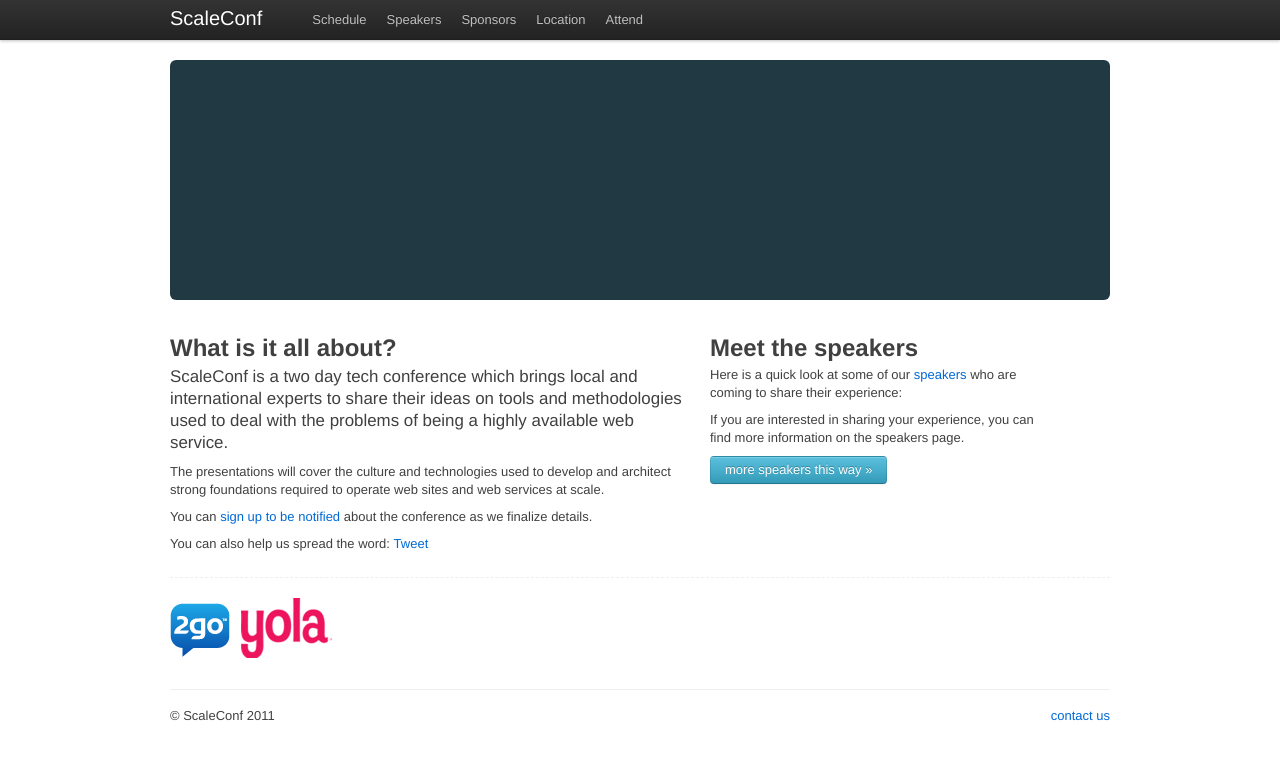
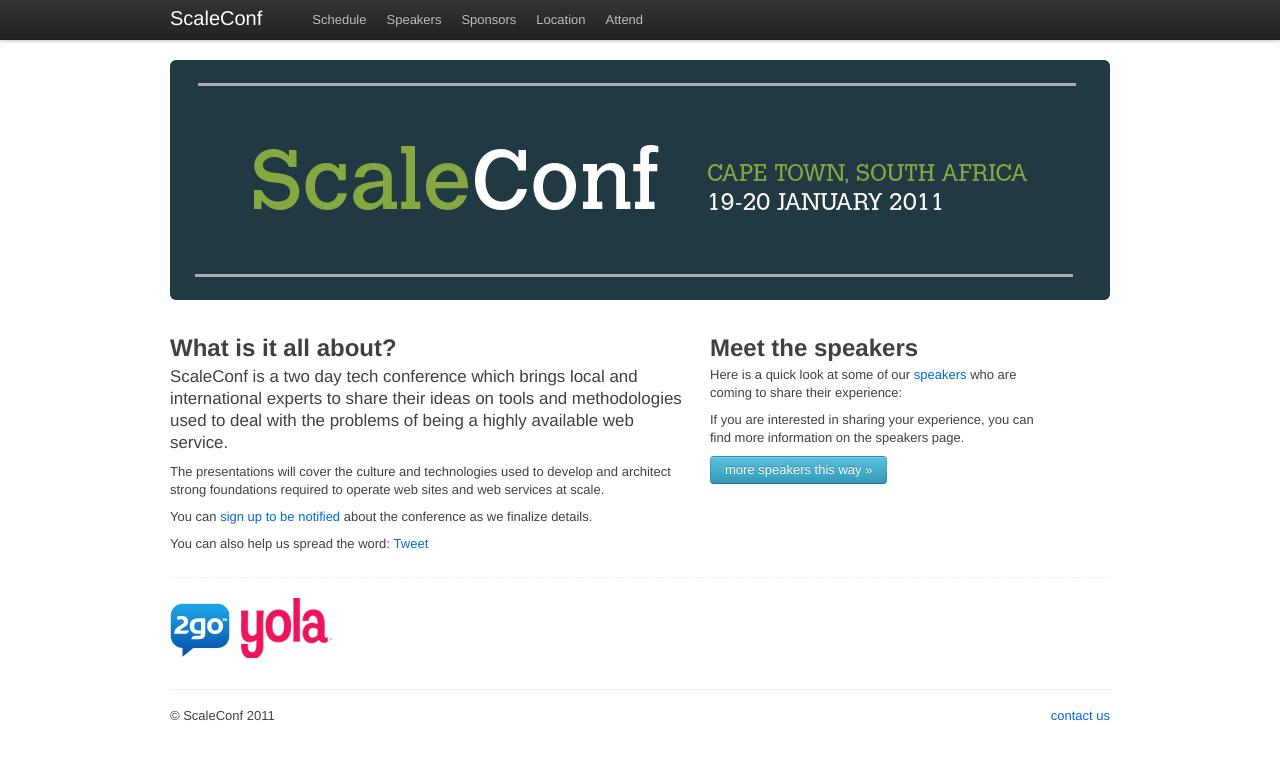
Before and after one commit to scaleconf/scaleconf.github.com, a Jekyll site: the page built from index.html, in a window 1280 px wide. Shown: the top 760 px of the page. Built offline with Jekyll 4.4.1, drawn with Linux system fonts in a browser that asks for light colours; Markdown is read by kramdown in place of the engine named in the settings; comment, search, counter and statistics services are not loaded.

Commit message:
new header

```diff
--- a/_layouts/home.html
+++ b/_layouts/home.html
@@ -45,7 +45,7 @@
 
     <div class="topbar">
       <div class="fill">
-        <div class="container">
+          <div class="container">
           <a class="brand" href="/">ScaleConf</a>
           <ul class="nav">
             {% for link in site.navigation %}
--- a/index.html
+++ b/index.html
@@ -4,7 +4,7 @@
 meta-description: Scaleconf is a web scalability conference about working and building for highly scalable websites. International experts will be talking about principles from the devops movement as well as some trending technologies and methodologies.
 ---
       <!-- Main hero unit for a primary marketing message or call to action -->
-      <div class="hero-unit" style="height:120px;background-image: url('/images/header.png'); background-position:center -8px ; background-repeat: no-repeat; background-color:#203942">
+      <div class="hero-unit" style="height:120px;background-image: url('/images/header2.png'); background-position:center; background-repeat: no-repeat; background-color:#203942">
           <!--
           <h1>ScaleConf</h1>
           <h2>19-20 January 2012, Cape Town</h2>
```
Also changed, not shown: images/header.png (added), images/header2.png (added).
